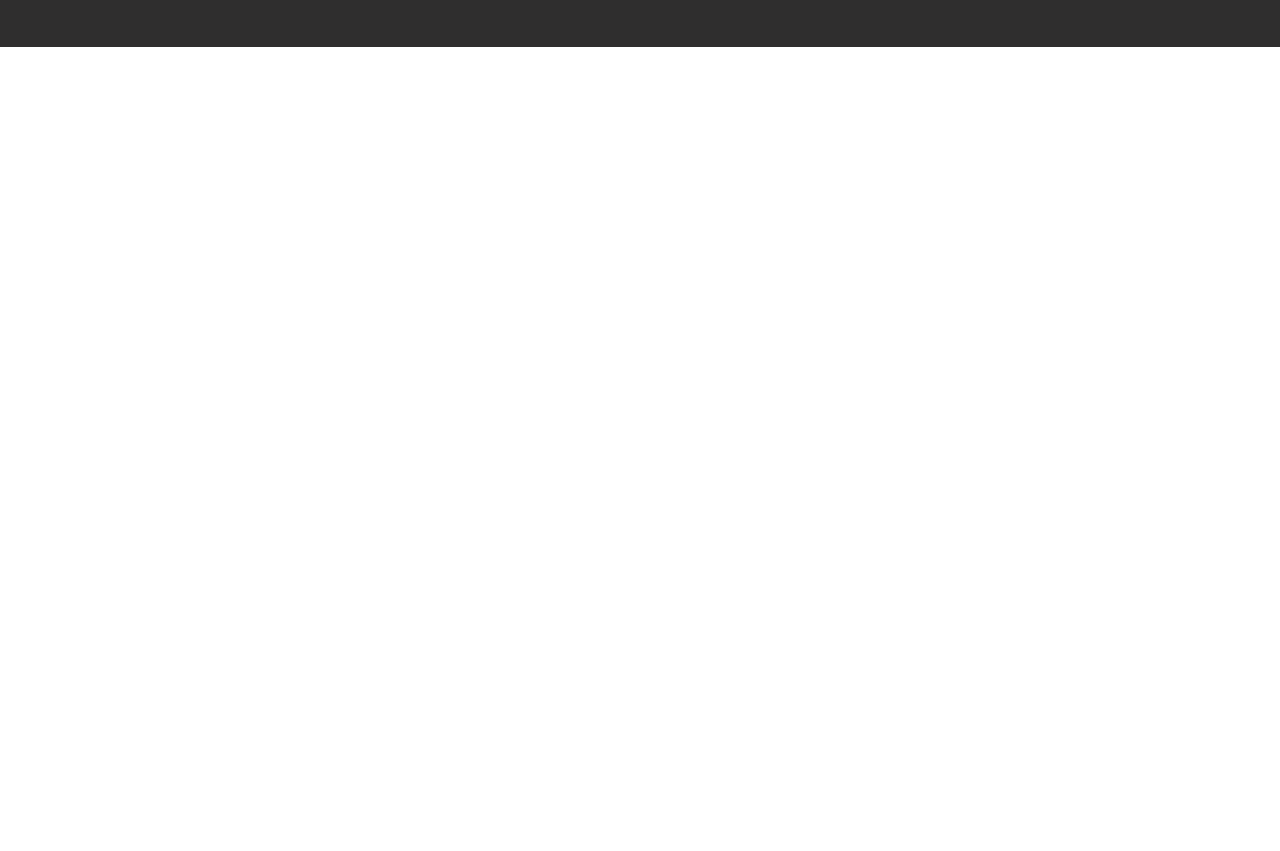
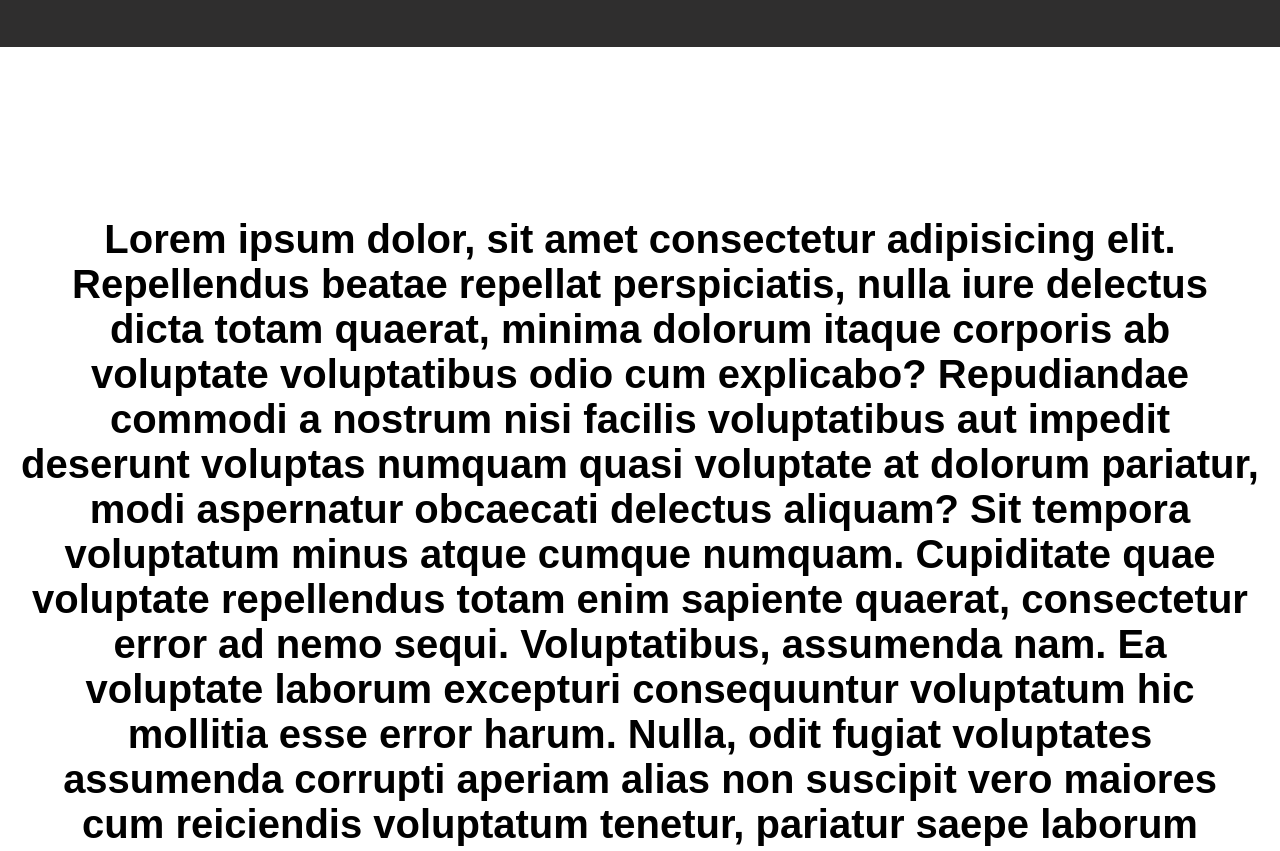
Before and after one commit to OleksandraBzsh/car-sharing-website, a plain HTML site: page index.html in a window 1280 px wide. Shown: the part 3089-3940 px from the top of the page. Before the commit the page ends 3136 px from the top, so only its background shows below. Drawn offline with Linux system fonts and the light colour scheme; files whose address does not match are found by name.

Commit message:
text added (test)

```diff
--- a/index.html
+++ b/index.html
@@ -164,6 +164,7 @@
 
         </div>
     </footer>
+    <h3>Lorem ipsum dolor, sit amet consectetur adipisicing elit. Repellendus beatae repellat perspiciatis, nulla iure delectus dicta totam quaerat, minima dolorum itaque corporis ab voluptate voluptatibus odio cum explicabo? Repudiandae commodi a nostrum nisi facilis voluptatibus aut impedit deserunt voluptas numquam quasi voluptate at dolorum pariatur, modi aspernatur obcaecati delectus aliquam? Sit tempora voluptatum minus atque cumque numquam. Cupiditate quae voluptate repellendus totam enim sapiente quaerat, consectetur error ad nemo sequi. Voluptatibus, assumenda nam. Ea voluptate laborum excepturi consequuntur voluptatum hic mollitia esse error harum. Nulla, odit fugiat voluptates assumenda corrupti aperiam alias non suscipit vero maiores cum reiciendis voluptatum tenetur, pariatur saepe laborum mollitia cupiditate officiis facere consequuntur! Quasi nihil modi quam, explicabo blanditiis dolorum incidunt at quas error reprehenderit. Ex inventore rem voluptatibus, quas praesentium dignissimos placeat harum iure est ipsa. Error iste eius aperiam quas earum nobis blanditiis, ducimus nam atque fuga velit porro hic quo eligendi reiciendis.</h3>
 </body>
 
 </html>
```
